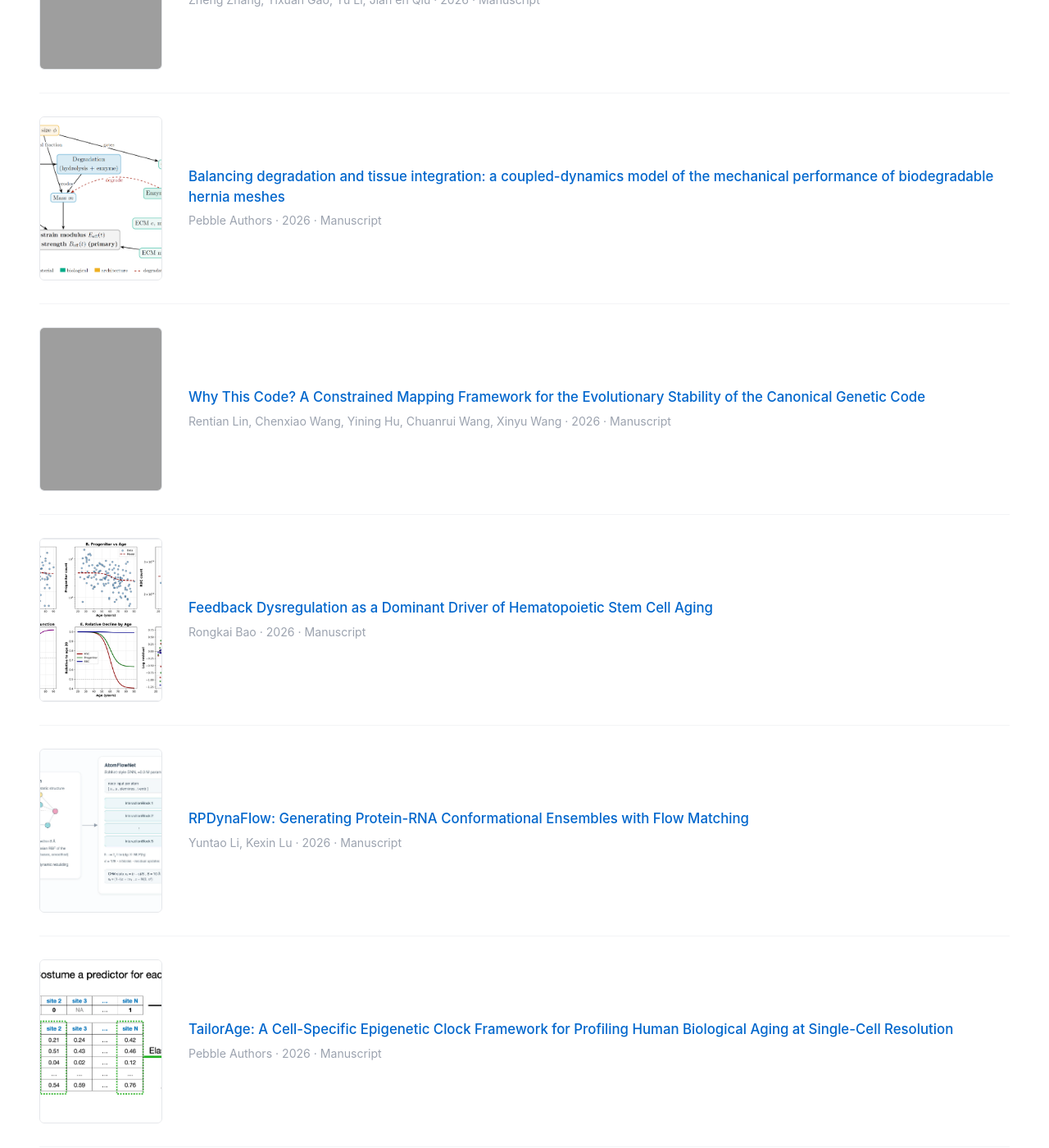
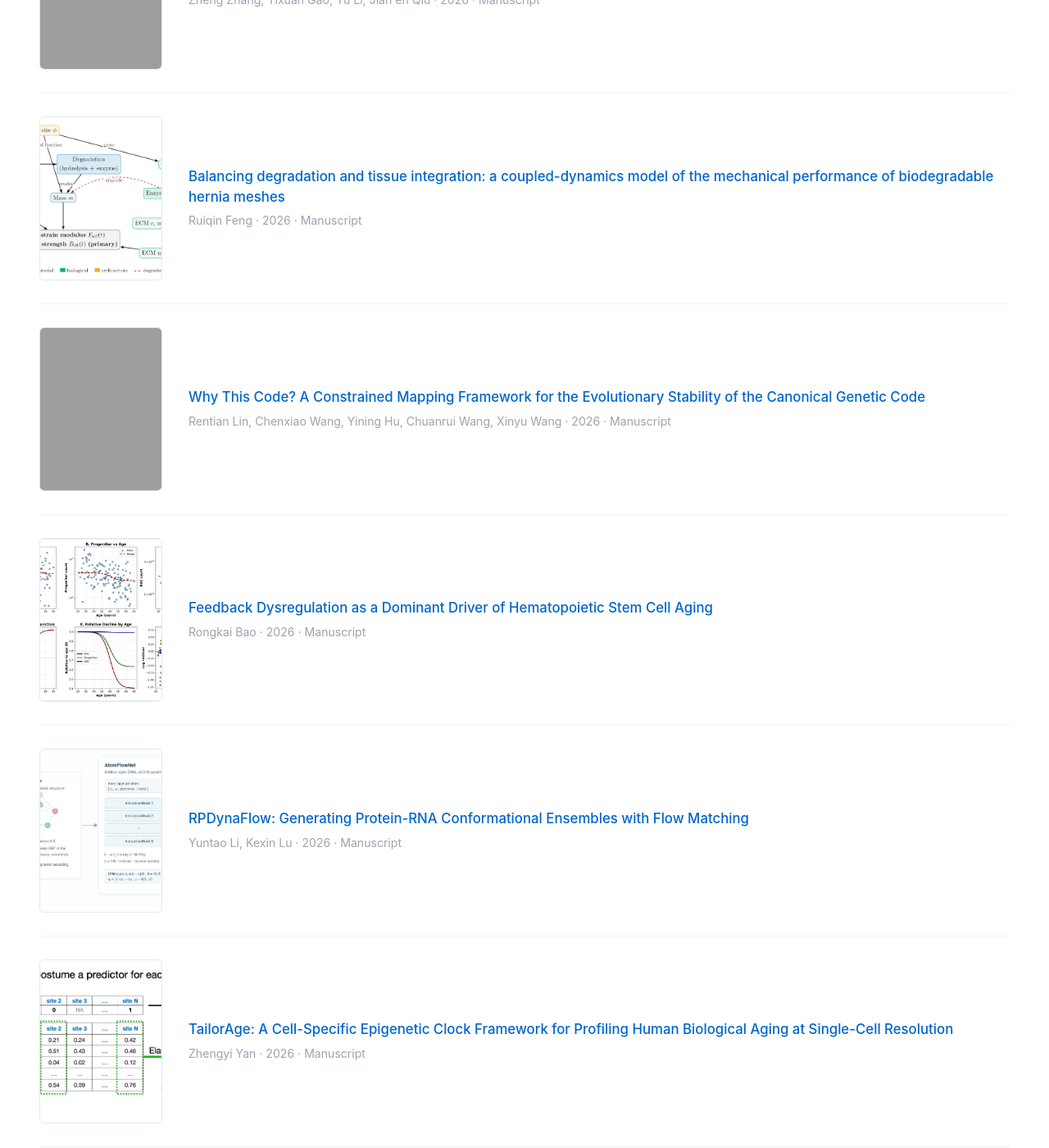
Before and after one commit to pebble-biofusion/pebble-biofusion.github.io, a Jekyll site: the page built from workshop/synthesis.md, in a window 1280 px wide and 1400 px high, scrolled down 2122 px. Shown: the whole window at 82% size. Built offline with Jekyll 4.4.1, drawn with Linux system fonts in a browser that asks for light colours; grey boxes are pictures that could not be loaded.

Commit message:
Complete author updates for remaining synthesis papers
Updated author information for the final two papers:
- 08: Ruiqin Feng
- 13: Zhengyi Yan

All 16 synthesis papers now have actual author names instead of generic 'Pebble Authors'.

Co-Authored-By: Claude <noreply@anthropic.com>

```diff
--- a/workshop/synthesis.md
+++ b/workshop/synthesis.md
@@ -89,7 +89,7 @@ permalink: /workshop/synthesis/
   <article class="paper-row">
     <div class="paper-info">
       <a href="{{ site.baseurl }}/workshop/materials/synthesis-manuscripts/08-Balancing degradation and tissue integration_a coupled-dynamics model of the mechanical performance of biodegradable hernia meshes.pdf" class="paper-title">Balancing degradation and tissue integration: a coupled-dynamics model of the mechanical performance of biodegradable hernia meshes</a>
-      <div class="paper-meta">Pebble Authors · 2026 · Manuscript</div>
+      <div class="paper-meta">Ruiqin Feng · 2026 · Manuscript</div>
     </div>
     <a href="{{ site.baseurl }}/workshop/materials/synthesis-manuscripts/images/08-figure.png" class="paper-poster" target="_blank">
       <img src="{{ site.baseurl }}/workshop/materials/synthesis-manuscripts/images/08-figure.png" alt="Balancing degradation and tissue integration">
@@ -129,7 +129,7 @@ permalink: /workshop/synthesis/
   <article class="paper-row">
     <div class="paper-info">
       <a href="{{ site.baseurl }}/workshop/materials/synthesis-manuscripts/13-TailorAge_ A Cell-Specific Epigenetic Clock Framework for Profiling Human Biological Aging at Single-Cell Resolution.pdf" class="paper-title">TailorAge: A Cell-Specific Epigenetic Clock Framework for Profiling Human Biological Aging at Single-Cell Resolution</a>
-      <div class="paper-meta">Pebble Authors · 2026 · Manuscript</div>
+      <div class="paper-meta">Zhengyi Yan · 2026 · Manuscript</div>
     </div>
     <a href="{{ site.baseurl }}/workshop/materials/synthesis-manuscripts/images/13-figure.png" class="paper-poster" target="_blank">
       <img src="{{ site.baseurl }}/workshop/materials/synthesis-manuscripts/images/13-figure.png" alt="TailorAge: A Cell-Specific Epigenetic Clock Framework for Profiling Human Biological Aging at Single-Cell Resolution">
```
